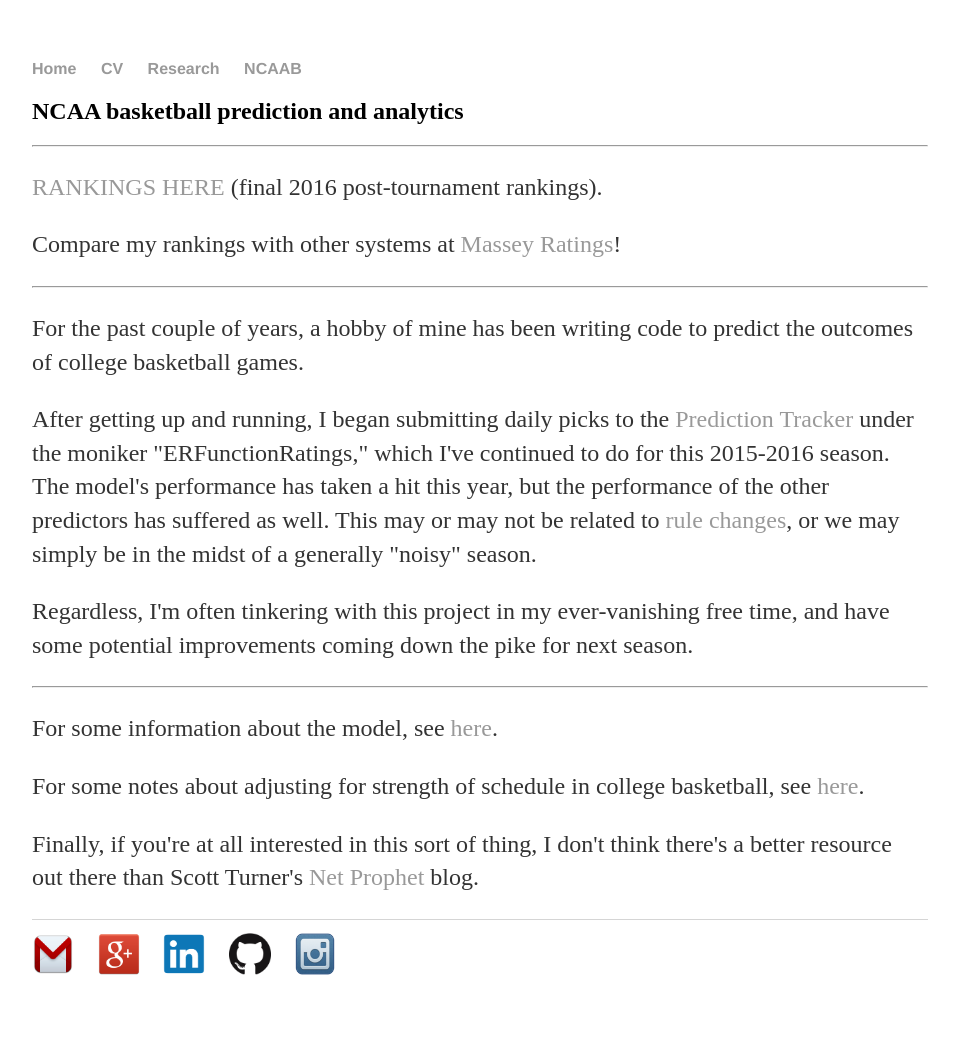
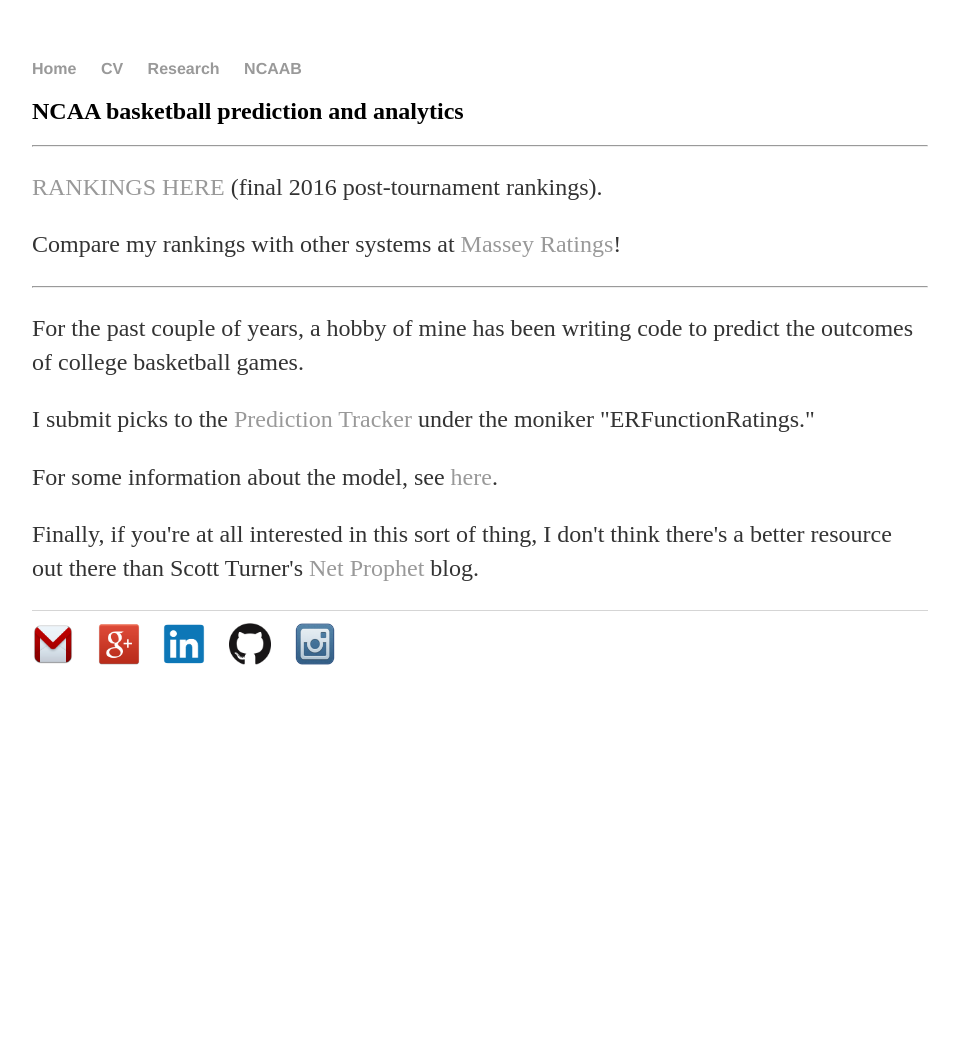
Before and after one commit to erikrforseth/erikrforseth.github.io, a Jekyll site: the page built from basketball/index.html, in a window 1280 px wide. Shown: the whole page, without its empty margins (160-1119 px from the left). Built offline with Jekyll 4.4.1, drawn with Linux system fonts in a browser that asks for light colours; after the commit the page ends 900 px from its top, so only the background shows below that.

Commit message:
Bball page updates.

```diff
--- a/basketball/index.html
+++ b/basketball/index.html
@@ -12,10 +12,7 @@ title: Erik Forseth
 
   <p>For the past couple of years, a hobby of mine has been writing code to predict the outcomes of college basketball games.</p>
 
-  <p>After getting up and running, I began submitting daily picks to the <a href="http://www.thepredictiontracker.com/basketball.php">Prediction Tracker</a> under the moniker "ERFunctionRatings," which I've continued to do for this 2015-2016 season. The model's performance has taken a hit this year, but the performance of the other predictors has suffered as well. This may or may not be related to <a href="http://www.ncaa.com/news/basketball-men/article/2015-06-08/ncaa-changes-shot-clock-30-seconds-makes-other-changes-game">rule changes</a>, or we may simply be in the midst of a generally "noisy" season.</p>
-  <p>Regardless, I'm often tinkering with this project in my ever-vanishing free time, and have some potential improvements coming down the pike for next season.</p>
-  <hr>
+  <p>I submit picks to the <a href="http://www.thepredictiontracker.com/basketball.php">Prediction Tracker</a> under the moniker "ERFunctionRatings."
   <p> For some information about the model, see <a href="/basketball/model">here</a>. </p>
-  <p> For some notes about adjusting for strength of schedule in college basketball, see <a href="/basketball/rpi">here</a>.</p>
   <p>Finally, if you're at all interested in this sort of thing, I don't think there's a better resource out there than Scott Turner's <a href = "http://netprophetblog.blogspot.com/">Net Prophet</a> blog.</p>
 </div><!-- /.blurb -->
--- a/basketball/model/index.html
+++ b/basketball/model/index.html
@@ -5,6 +5,6 @@ title: Erik Forseth
 <div class="blurb">
   <h2>About the model</h2>
   <p>
-    My model is a linear regression formula trained on 25,000+ regular season games from 2010-2016, which takes as input a number of season-to-date team statistics, some of which are raw (e.g. average margin of victory) and some of which are adjusted according to teams' opponents' statistics. For these adjusted measures, I presently use something of a generalization of Andrew Dolphin's "infinite" RPI routine, described <a href="http://netprophetblog.blogspot.com/2011/04/infinitely-deep-rpi.html">here</a> and <a href="/basketball/RPInotes.pdf">here</a>. For most of the analysis that goes into this, I use <a href="http://pandas.pydata.org/">pandas</a>, <a href="http://statsmodels.sourceforge.net/">statsmodels</a>, and <a href="http://scikit-learn.org/stable/">scikit-learn</a>, though I wrote my own routines for e.g. feature selection.
+    I use a linear regression system trained on 25,000+ regular season games from 2010-2016, which takes as input a number of season-to-date team statistics, some of which are raw (e.g. average margin of victory) and most of which are adjusted according to teams' opponents' statistics. For these adjusted measures, I use several independent routines. Some of these are original, and some of these are generalizations of preexisting methods (e.g. RPI-like ratings).
   </p>
 </div><!-- /.blurb -->
```
